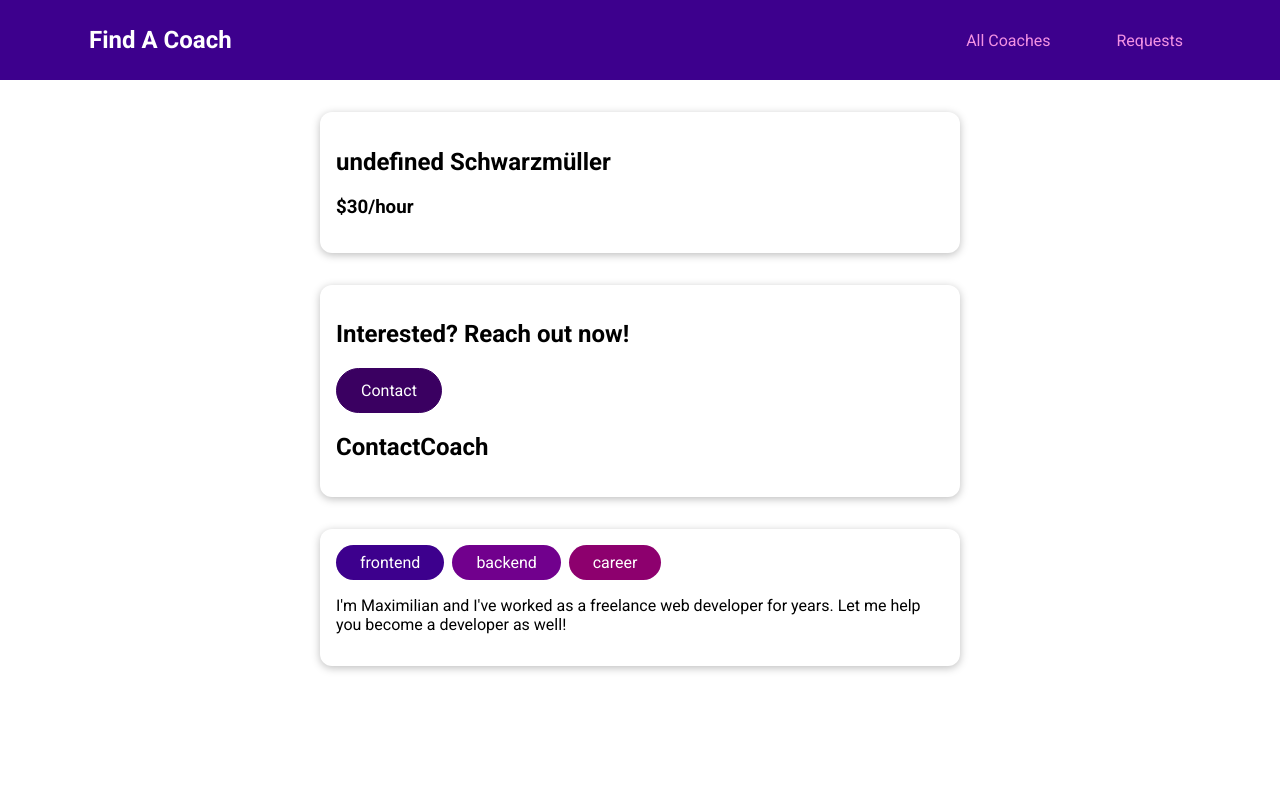
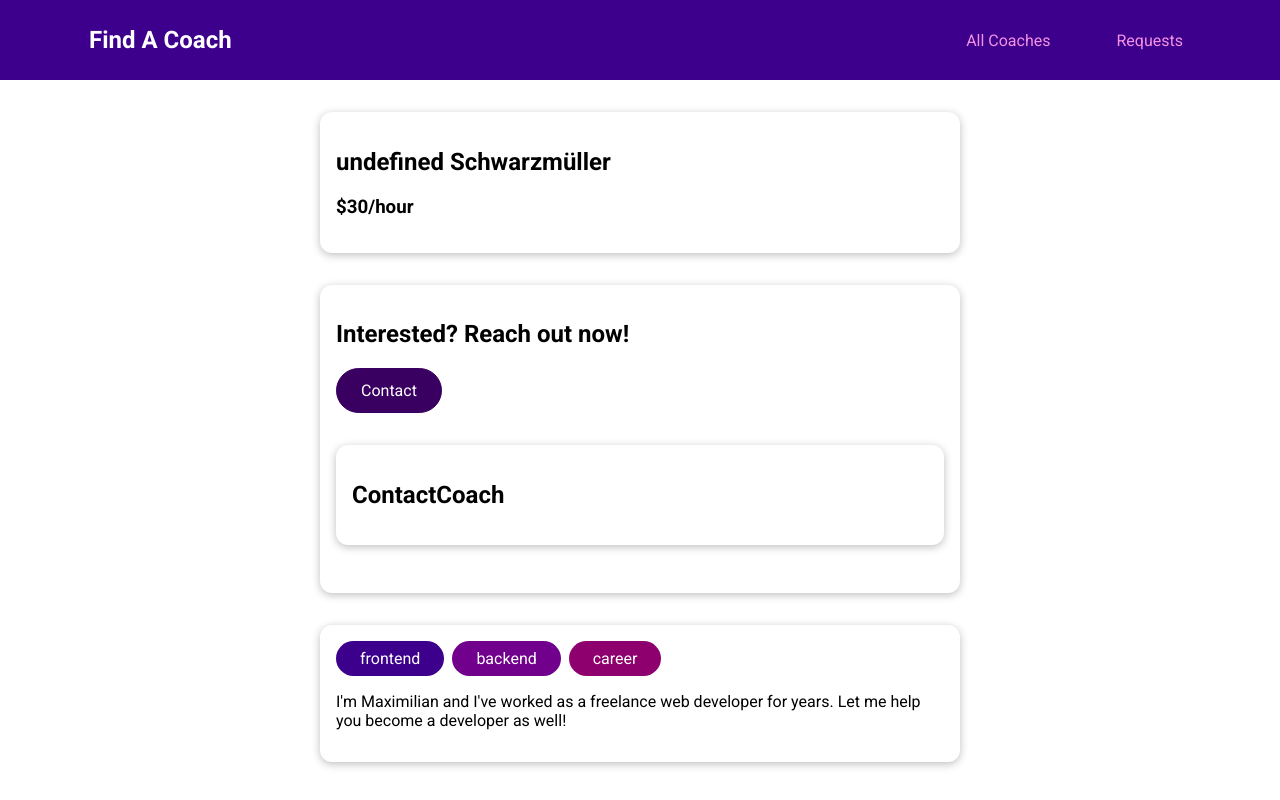
Before and after one commit to Martina928/find-a-coach, a Vue app: page /coaches/c1/contact in a window 1280 px wide. Built offline with nearby package versions, Linux system fonts and the light colour scheme.

Commit message:
fix: contact coach

```diff
--- a/src/pages/requests/ContactCoach.vue
+++ b/src/pages/requests/ContactCoach.vue
@@ -1,3 +1,5 @@
 <template>
-  <h1>ContactCoach</h1>
+  <BaseCard>
+    <h1>ContactCoach</h1>
+  </BaseCard>
 </template>
```
